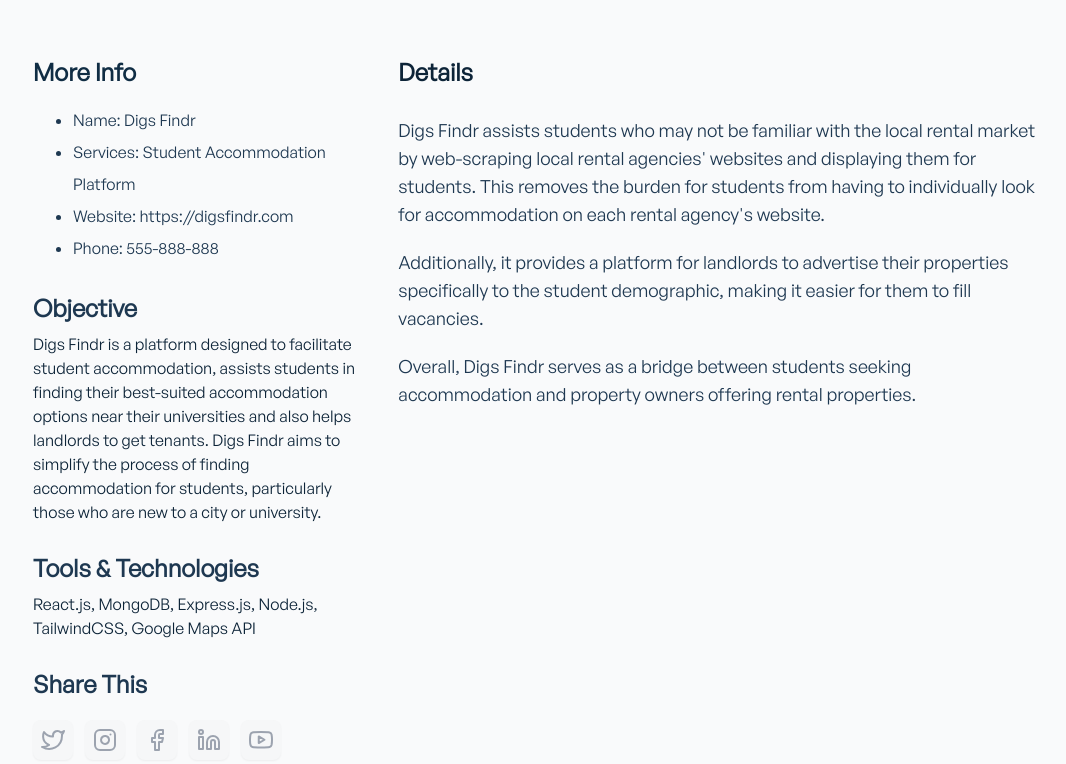
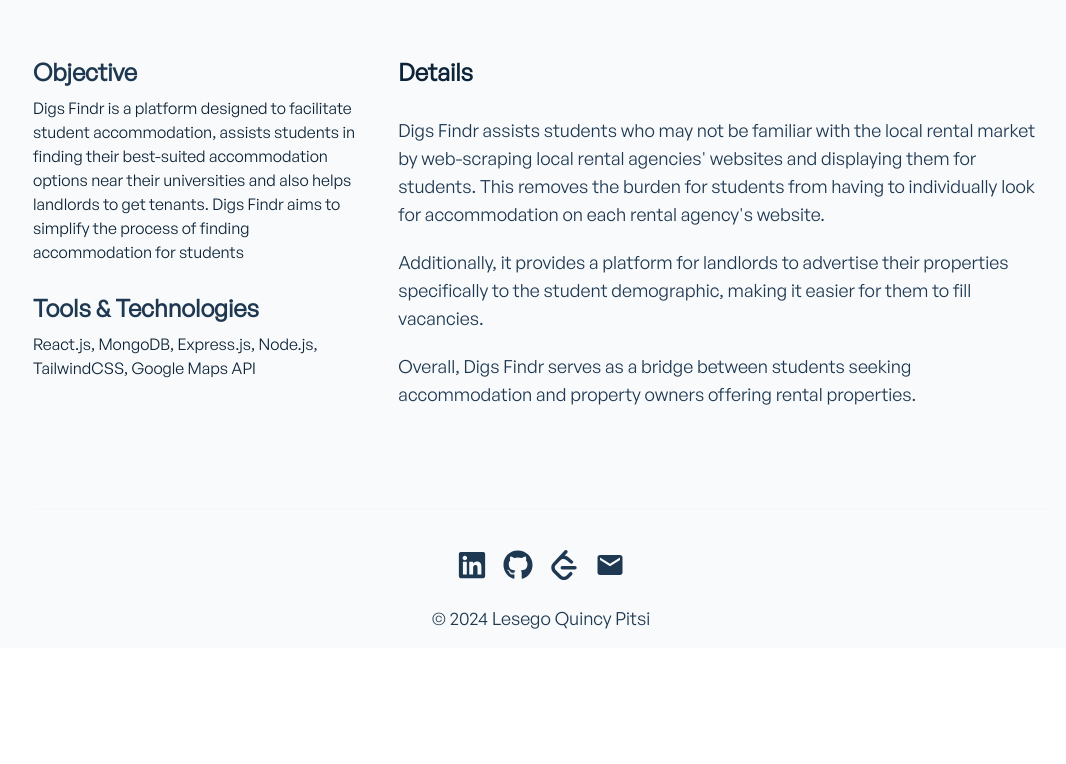
Before and after one commit to l-quincy01/quincyPitsiPortfolio, a React (Create React App) app: page /projects/digsFindr in a window 1280 px wide. Shown: the part 656-1420 px from the top of the page, without its empty margins (99-1165 px from the left). After the commit the page ends 1304 px from the top, so only its background shows below. Built offline with nearby package versions, Linux system fonts and the light colour scheme.

Commit message:
Feat: progress

```diff
--- a/src/components/education/EducationView.jsx
+++ b/src/components/education/EducationView.jsx
@@ -26,7 +26,7 @@ export default function EducationView() {
             delay: 0.15,
           }}
         >
-          <div to="/projects/single-project" aria-label="Single Project">
+          <div aria-label="Single Project">
             <div className="  flex flex-col gap-2 text-center md:text-left items-center md:items-start px-8 py-8 rounded-xl shadow-lg hover:shadow-xl cursor-pointer mb-10 sm:mb-0 bg-secondary-light dark:bg-ternary-dark">
               <p className="font-general-medium text-lg md:text-xl text-ternary-dark dark:text-ternary-light  underline">
                 Rhodes University
--- a/src/components/projects/ProjectInfo.jsx
+++ b/src/components/projects/ProjectInfo.jsx
@@ -3,34 +3,6 @@ const ProjectInfo = ({ ProjectInfo }) => {
     <div className="block sm:flex gap-0 sm:gap-10 mt-14">
       <div className="w-full sm:w-1/3 text-left">
         {/* Single project client details */}
-        <div className="mb-7">
-          <p className="font-general-regular text-2xl font-semibold text-secondary-dark dark:text-secondary-light mb-2">
-            {ProjectInfo.ClientHeading}
-          </p>
-          <ul className="leading-loose">
-            {ProjectInfo.CompanyInfo.map((info) => {
-              return (
-                <li
-                  className="font-general-regular text-ternary-dark dark:text-ternary-light"
-                  key={info.id}
-                >
-                  <span>{info.title}: </span>
-                  <a
-                    href="https://stoman.me"
-                    className={
-                      info.title === "Website" || info.title === "Phone"
-                        ? "hover:underline hover:text-indigo-500 dark:hover:text-indigo-400 cursor-pointer duration-300"
-                        : ""
-                    }
-                    aria-label="Project Website and Phone"
-                  >
-                    {info.details}
-                  </a>
-                </li>
-              );
-            })}
-          </ul>
-        </div>
 
         {/* Single project objectives */}
         <div className="mb-7">
@@ -53,26 +25,6 @@ const ProjectInfo = ({ ProjectInfo }) => {
         </div>
 
         {/* Single project social sharing */}
-        <div>
-          <p className="font-general-regular text-2xl font-semibold text-ternary-dark dark:text-ternary-light mb-2">
-            {ProjectInfo.SocialSharingHeading}
-          </p>
-          <div className="flex items-center gap-3 mt-5">
-            {ProjectInfo.SocialSharing.map((social) => {
-              return (
-                <a
-                  key={social.id}
-                  href={social.url}
-                  target="__blank"
-                  aria-label="Share Project"
-                  className="bg-ternary-light dark:bg-ternary-dark text-gray-400 hover:text-primary-dark dark:hover:text-primary-light p-2 rounded-lg shadow-sm duration-500"
-                >
-                  <span className="text-lg lg:text-2xl">{social.icon}</span>
-                </a>
-              );
-            })}
-          </div>
-        </div>
       </div>
 
       {/*  Single project right section */}
--- a/src/components/writings/WrtingsView.jsx
+++ b/src/components/writings/WrtingsView.jsx
@@ -27,7 +27,7 @@ export default function WritingsView() {
             delay: 0.15,
           }}
         >
-          <div to="/projects/single-project" aria-label="Single Project">
+          <div aria-label="Single Project">
             <div className="  flex flex-col gap-2 text-center md:text-left items-center  px-8 py-8 rounded-xl shadow-lg hover:shadow-xl cursor-pointer mb-10 sm:mb-0 bg-secondary-light dark:bg-ternary-dark">
               <div className="font-general-medium text-sm md:text-xl text-ternary-dark dark:text-ternary-light mb-2  ">
                 <a
--- a/src/data/digFindrData.js
+++ b/src/data/digFindrData.js
@@ -63,7 +63,7 @@ export const digsFindrData = {
     ],
     ObjectivesHeading: "Objective",
     ObjectivesDetails:
-      "Digs Findr is a platform designed to facilitate student accommodation, assists students in finding their best-suited accommodation options near their universities and also helps landlords to get tenants. Digs Findr aims to simplify the process of finding accommodation for students, particularly those who are new to a city or university.",
+      "Digs Findr is a platform designed to facilitate student accommodation, assists students in finding their best-suited accommodation options near their universities and also helps landlords to get tenants. Digs Findr aims to simplify the process of finding accommodation for students",
     Technologies: [
       {
         title: "Tools & Technologies",
--- a/src/data/projects.js
+++ b/src/data/projects.js
@@ -26,7 +26,7 @@ export const projectsData = [
     link: "digsFindr",
     title: "Digs Findr",
     description:
-      "Digs Findr is a platform designed to facilitate student accommodation, assits students to find their best suited accommodation options near their universities and also helps landlords to get tenants. \n Digs Findr aims to simplify the process of finding accommodation for students, particularly those who are new to a city or university.",
+      "Digs Findr is a platform designed to facilitate student accommodation, assits students to find their best suited accommodation options near their universities and also helps landlords to get tenants. \n Digs Findr aims to simplify the process of finding accommodation for students.",
     img: "https://github.com/l-quincy01/Digs_Findr/raw/main/screenshots/1.png",
     ProjectHeader: {
       title: "Digs Findr",
--- a/src/pages/ProjectStudyBuddy.jsx
+++ b/src/pages/ProjectStudyBuddy.jsx
@@ -1,7 +1,7 @@
 import ProjectGallery from "../components/projects/ProjectGallery";
 import ProjectHeader from "../components/projects/ProjectHeader";
 import ProjectInfo from "../components/projects/ProjectInfo";
-import studentHubData from "../data/studentHubData";
+import studdyBuddyData from "../data/studyBuddyData";
 
 import { motion } from "framer-motion";
 
@@ -18,12 +18,12 @@ const ProjectStudyBuddy = () => {
       className="container mx-auto mt-5 sm:mt-10"
     >
       <ProjectHeader
-        title={studentHubData.ProjectHeader.title}
-        publishDate={studentHubData.ProjectHeader.publishDate}
-        tags={studentHubData.ProjectHeader.tags}
+        title={studdyBuddyData.ProjectHeader.title}
+        publishDate={studdyBuddyData.ProjectHeader.publishDate}
+        tags={studdyBuddyData.ProjectHeader.tags}
       />
-      <ProjectGallery ProjectImages={studentHubData.ProjectImages} />
-      <ProjectInfo ProjectInfo={studentHubData.ProjectInfo} />
+      <ProjectGallery ProjectImages={studdyBuddyData.ProjectImages} />
+      <ProjectInfo ProjectInfo={studdyBuddyData.ProjectInfo} />
     </motion.div>
   );
 };
```
Also changed, not shown: src/data/aboutMeData.js (deleted, +0 -10 lines).
